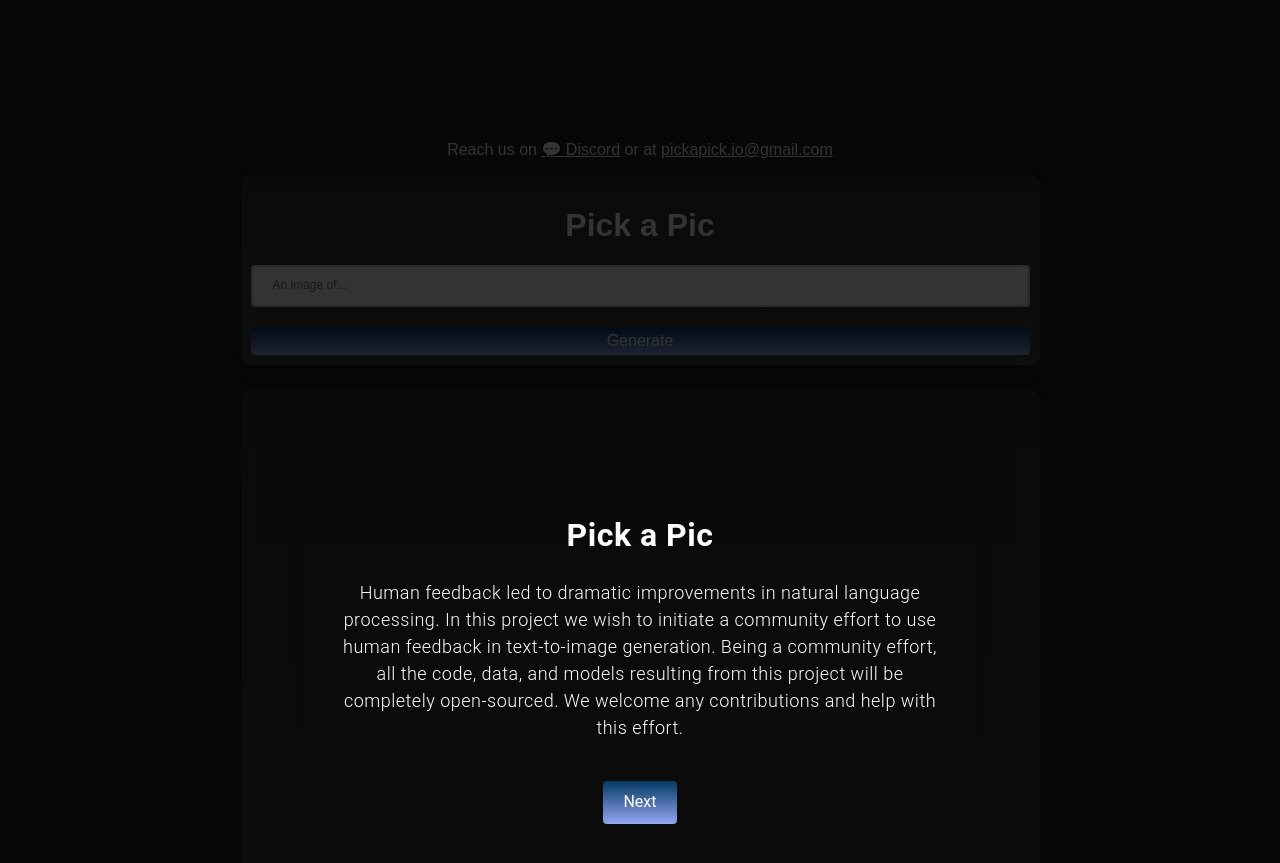
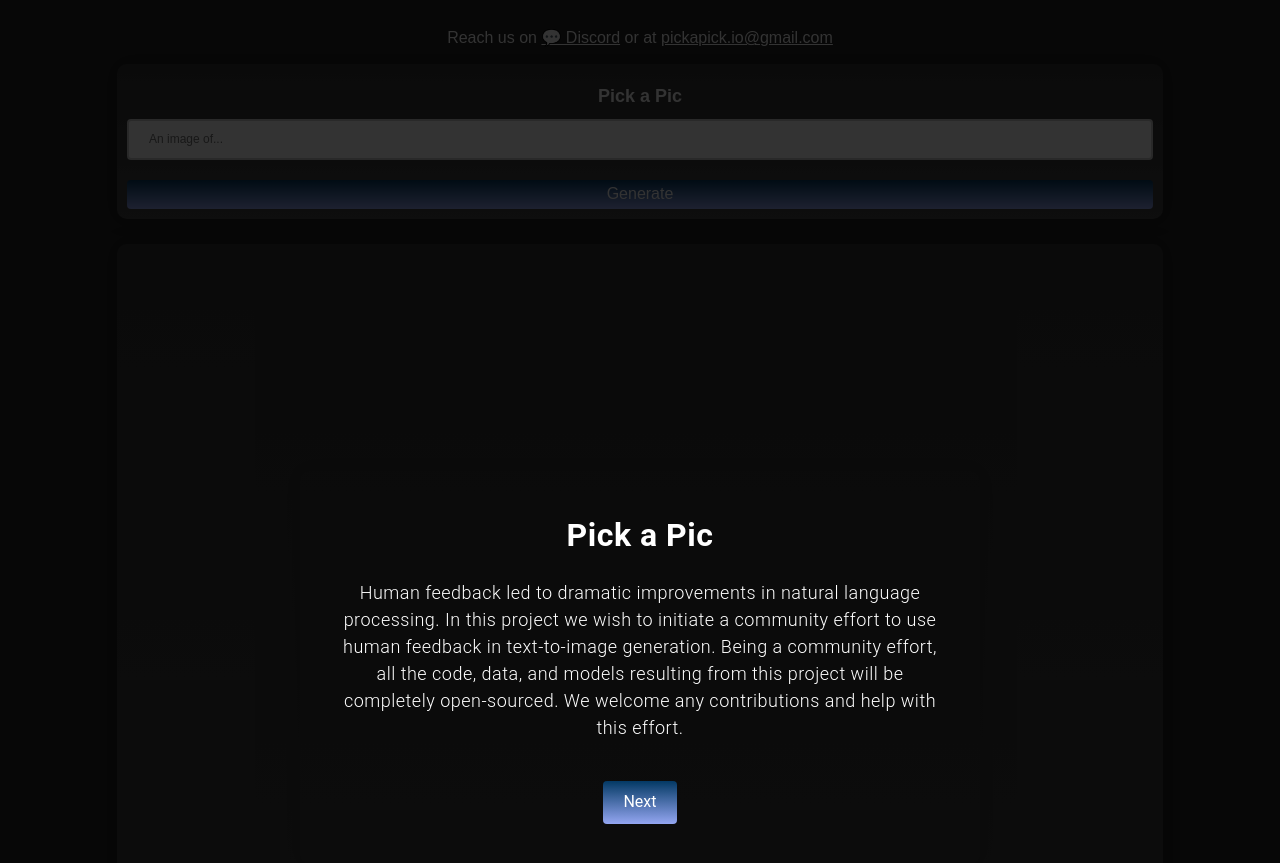
Before and after one commit to yuvalkirstain/heroku_app, a FastAPI app: page / in a window 1280 px wide. Shown: the top 863 px of the page. Run offline with FastAPI, Linux system fonts and the light colour scheme; parts of the project's set-up code (start-up, migrations or seed data) failed here and were passed over.

Commit message:
small UI fix

```diff
--- a/static/style.css
+++ b/static/style.css
@@ -12,34 +12,37 @@ body {
 
 .parent {
     display: flex;
+    flex-wrap: wrap;
+    alignment: center;
+    align-items: center;
+    justify-content: center;
     flex-direction: column;
-    align-items: center;
+    max-width: min(95vw, 1080px);
 }
 
 .container {
     width: 95%;
-    max-width: 800px;
+    max-width: 95%;
     padding: 10px;
     alignment: center;
     background: linear-gradient(to bottom, #333, #444);
     border-radius: 10px;
     box-shadow: 0 0 20px rgba(0, 0, 0, 0.2);
-    margin-bottom: 10px;
-    margin-top: 10px;
+    margin: 10px 5px;
 }
 
 .image-grid {
     display: grid;
-    grid-template-columns: repeat(2, minmax(200px, 1fr));
-    grid-template-rows: repeat(2, minmax(200px, 1fr));
-    grid-gap: 10px;
+    grid-template-columns: repeat(2, minmax(min(45vmin, 512px), 1fr));
+    grid-template-rows: repeat(2, minmax(min(45vmin, 512px), 1fr));
+    grid-gap: 1vmin;
 }
 
 .image-container {
     max-width: 100%;
     max-height: 100%;
     height: 90%;
-    padding: 10px;
+    padding: 1vmin;
     transition: transform 0.5s;
 }
 
@@ -124,7 +127,7 @@ button:hover {
 }
 
 .progress-bar-background {
-    margin-left: 60px;
+    /*margin-left: 60px;*/
     background: linear-gradient(to bottom, #ddd, #eee);
 }
 
@@ -262,10 +265,7 @@ button.google-button {
 }
 
 footer a {
-    /* Use the same font color as the rest of the footer text */
     color: #fff;
-
-    /* Add a hover effect to the links */
     transition: color 0.5s;
 }
 
--- a/templates/index.html
+++ b/templates/index.html
@@ -58,7 +58,7 @@
                 href="mailto:pickapic.io@gmail.com" target="_blank">pickapick.io@gmail.com</a></p>
     </footer>
     <div class="container" style="top: 0; margin-top: 0">
-        <h1>Pick a Pic</h1>
+        <h1 style="font-size: large">Pick a Pic</h1>
         <input type="text" id="prompt" placeholder="An image of...">
         <div class="button-container">
             {#            <button id="clear-button" style="width: 49%">Clear</button>#}
@@ -94,6 +94,7 @@
             </div>
         </div>
     </div>
+</div>
 
 <div class="splash-screen" id="error-screen" style="display: none">
     <div class="splash-screen-inner" id="error">
@@ -111,6 +112,7 @@
     const imageGridContainer = document.getElementById('image-grid-container');
     const imageGrid = document.querySelector('.image-grid');
     const statusText = document.querySelector('.status-text');
+    let formerPromptInput = ""
     {#const originalButtonWidth = clearButton.style.width;#}
 
     {% if not is_authenticated %}
@@ -260,7 +262,7 @@
             imageContainer.classList.add('image-container');
             const img = document.createElement('img');
             // Keep clicked image
-                if (clickedImage && i === clickedImage.idx) {
+            if (clickedImage && i === clickedImage.idx && promptInput.value === formerPromptInput) {
                 imageId = clickedImage.imageId;
                 imageData = clickedImage.imageData;
             }
@@ -277,6 +279,8 @@
             imageContainer.appendChild(img);
             imageGrid.appendChild(imageContainer);
         }
+
+        formerPromptInput = promptInput.value
 
         // Hide progress indicator
         document.querySelector('.progress-bar-background').style.display = 'none';
@@ -327,6 +331,12 @@
                 const status = data.status;
                 const progress = data.progress;
                 statusText.innerText = status
+                if (statusText.innerText === "running") {
+                    statusText.innerText = ""
+                    document.querySelector('.progress-bar-background').style.display = 'block';
+                } else {
+                    document.querySelector('.progress-bar-background').style.display = 'none';
+                }
 
                 console.log("job id: " + jobId + " status: " + status + " progress: " + progress);
                 updateProgressBar(request, progress);
```
Lines whose indentation alone changed are shown as unchanged.
